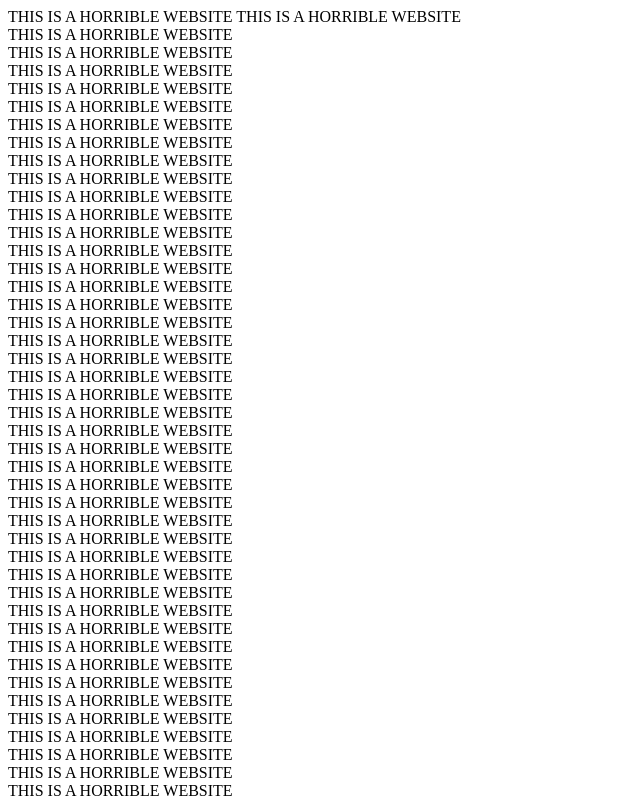
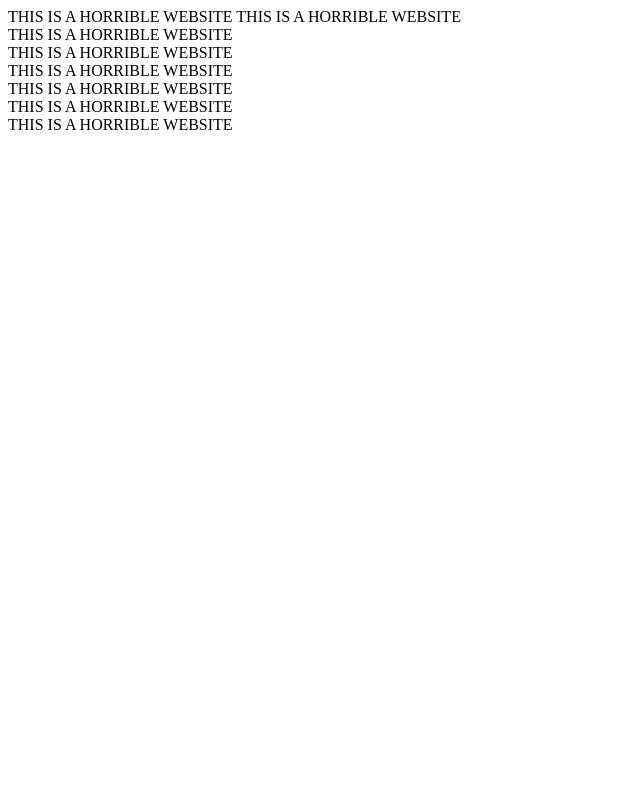
Before and after one commit to pratikson/badwebsitelol.github.io, a plain HTML site: page index.html in a window 1280 px wide. Shown: the top 800 px of the page, without its empty margins (0-640 px from the left). Drawn offline with Linux system fonts and the light colour scheme.

Commit message:
Update index.html

```diff
--- a/index.html
+++ b/index.html
@@ -3,8 +3,12 @@ THIS IS A HORRIBLE WEBSITE
 
 </body>
 <script async>
-  for(var i=0; i<100; i++){
-    document.body.innerHTML += "THIS IS A HORRIBLE WEBSITE <br>"
-  }
+ document.body.innerHTML += "THIS IS A HORRIBLE WEBSITE <br>"
+   document.body.innerHTML += "THIS IS A HORRIBLE WEBSITE <br>"
+   document.body.innerHTML += "THIS IS A HORRIBLE WEBSITE <br>"
+   document.body.innerHTML += "THIS IS A HORRIBLE WEBSITE <br>"
+   document.body.innerHTML += "THIS IS A HORRIBLE WEBSITE <br>"
+   document.body.innerHTML += "THIS IS A HORRIBLE WEBSITE <br>"
+   document.body.innerHTML += "THIS IS A HORRIBLE WEBSITE <br>"
 
 </script>
```
